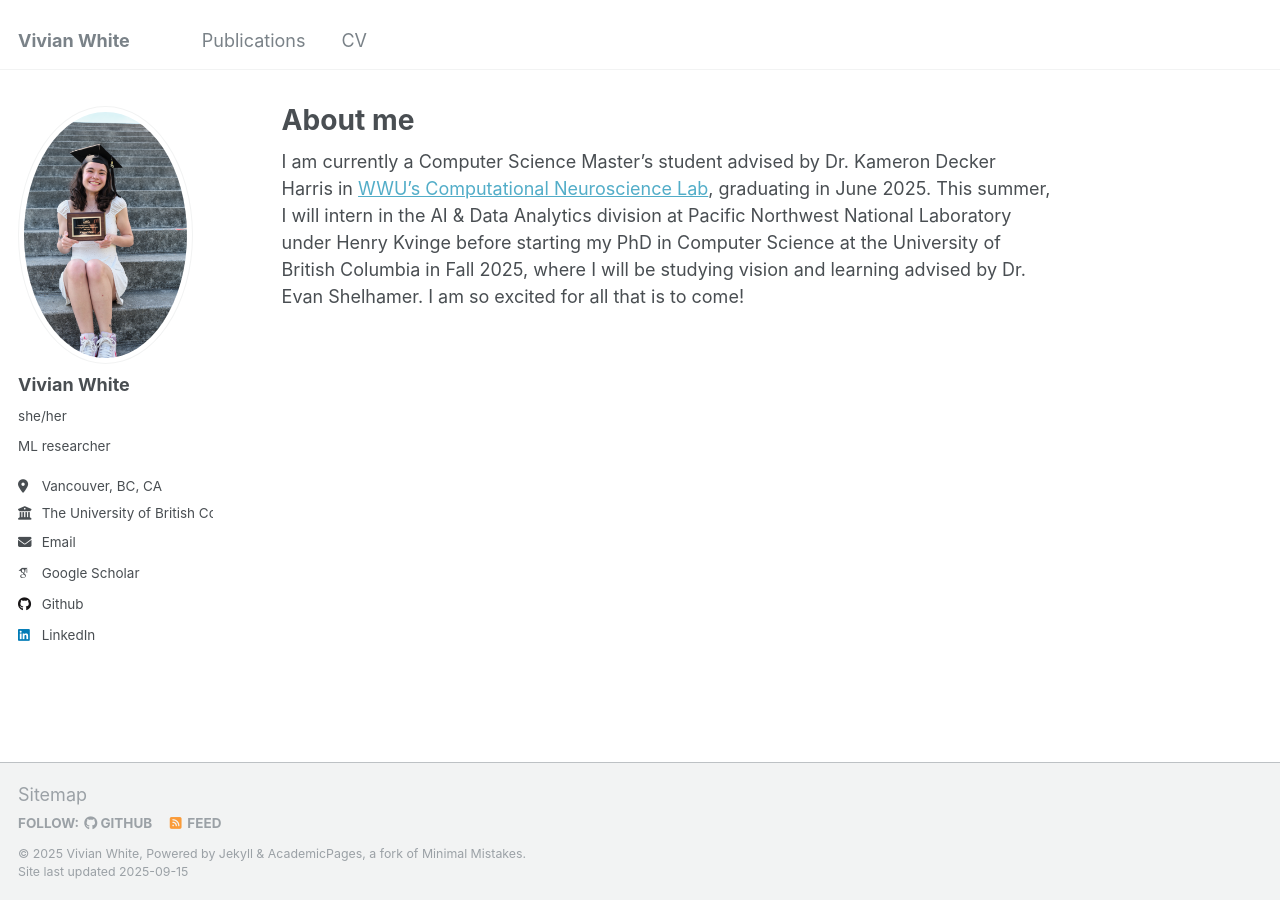
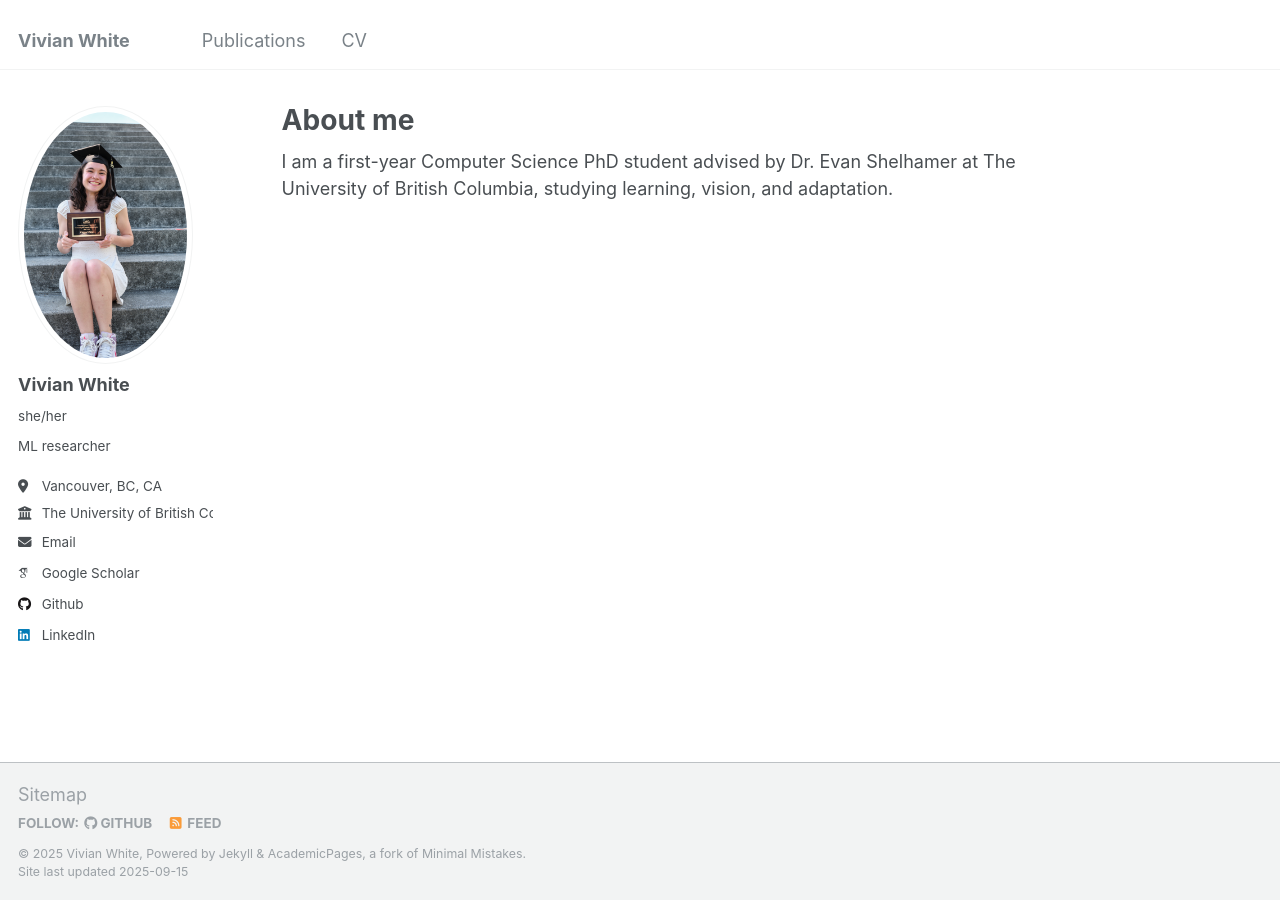
Before and after one commit to vivianwhite/vivianwhite.github.io, a Jekyll site: the page built from _pages/about.md, in a window 1280 px wide. Built offline with Jekyll 4.4.1, drawn with Linux system fonts in a browser that asks for light colours; some web fonts are replaced.

Commit message:
Update about.md
masters --> phd!

```diff
--- a/_pages/about.md
+++ b/_pages/about.md
@@ -7,4 +7,4 @@ redirect_from:
   - /about.html
 ---
 
-I am currently a Computer Science Master's student advised by Dr. Kameron Decker Harris in [WWU's Computational Neuroscience Lab](https://glomerul.us/), graduating in June 2025. This summer, I will intern in the AI & Data Analytics division at Pacific Northwest National Laboratory under Henry Kvinge before starting my PhD in Computer Science at the University of British Columbia in Fall 2025, where I will be studying vision and learning advised by Dr. Evan Shelhamer. I am so excited for all that is to come!
+I am a first-year Computer Science PhD student advised by Dr. Evan Shelhamer at The University of British Columbia, studying learning, vision, and adaptation.
```
